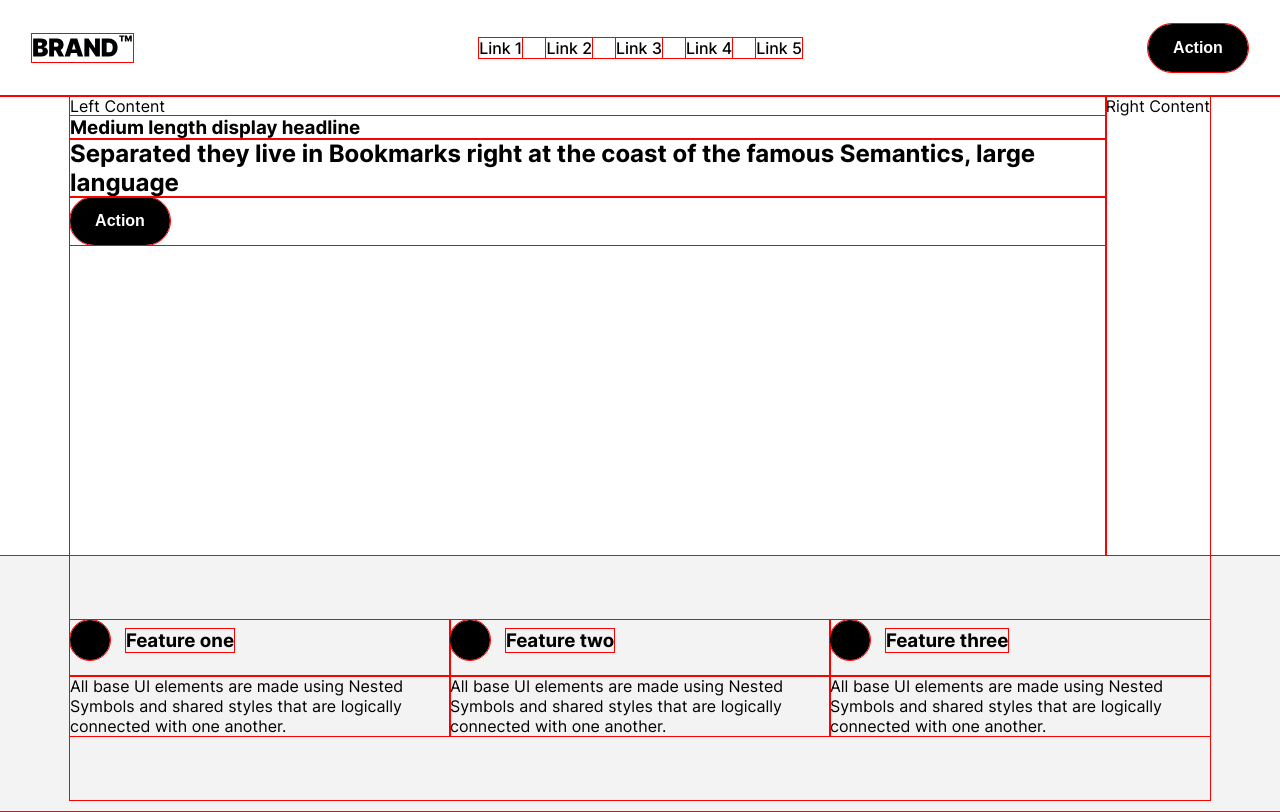
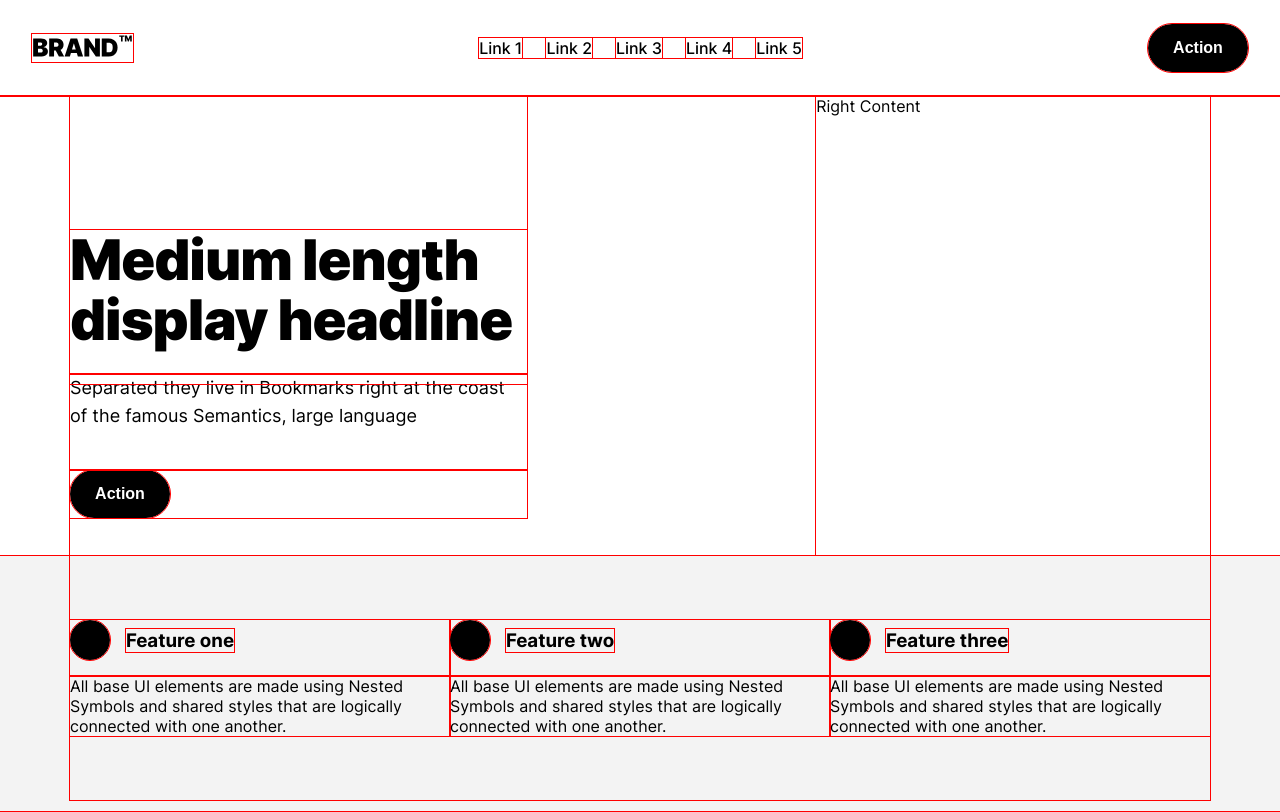
Before and after one commit to asbhogal/React-Brand-Responsive-Web-Page, a React app: page / in a window 1280 px wide. Built offline with nearby package versions, Linux system fonts and the light colour scheme; the HTML template or start-up script is replaced by a standard one.

Commit message:
further adjustments to positioning

```diff
--- a/src/components/Container.jsx
+++ b/src/components/Container.jsx
@@ -5,7 +5,7 @@ const Container = () => {
         <main className="MainContainer">
             <section className="HeroSection">
                 <div className="TopSection">
-                    <article className="LeftContent">Left Content
+                    <article className="LeftContent">
                         <div className="LeftContentText">
                             <h1>Medium length display headline</h1>
                             <h2>Separated they live in Bookmarks right at the coast of the famous Semantics, large language</h2>
--- a/src/scss/_partials/_responsive.scss
+++ b/src/scss/_partials/_responsive.scss
@@ -8,6 +8,17 @@
             grid-template-columns: auto auto;
             width: 1107px;
             margin: 0 auto;
+            .LeftContent {
+                height: 288px;
+                width: 457px;
+                padding-top: 134px;
+                h1 {
+                    font-size: 56px;
+                    font-weight: 900;
+                    line-height: 60px;
+                    letter-spacing: -1px;
+                }
+            }
         }
         .SummaryContent {
             height: 256px;
@@ -36,6 +47,24 @@
             grid-template-columns: auto auto;
             width: 1140px;
             margin: 0 auto;
+            .LeftContent {
+                height: 288px;
+                width: 457px;
+                padding-top: 134px;
+                h1 {
+                    font-size: 56px;
+                    font-weight: 900;
+                    line-height: 60px;
+                    letter-spacing: -1px;
+                    padding-bottom: 24px;
+                }
+                h2 {
+                    font-weight: 400;
+                    font-size: 18px;
+                    line-height: 28px;
+                    padding-bottom: 40px;
+                }
+            }
         }
         .SummaryContent {
             height: 256px;
```
